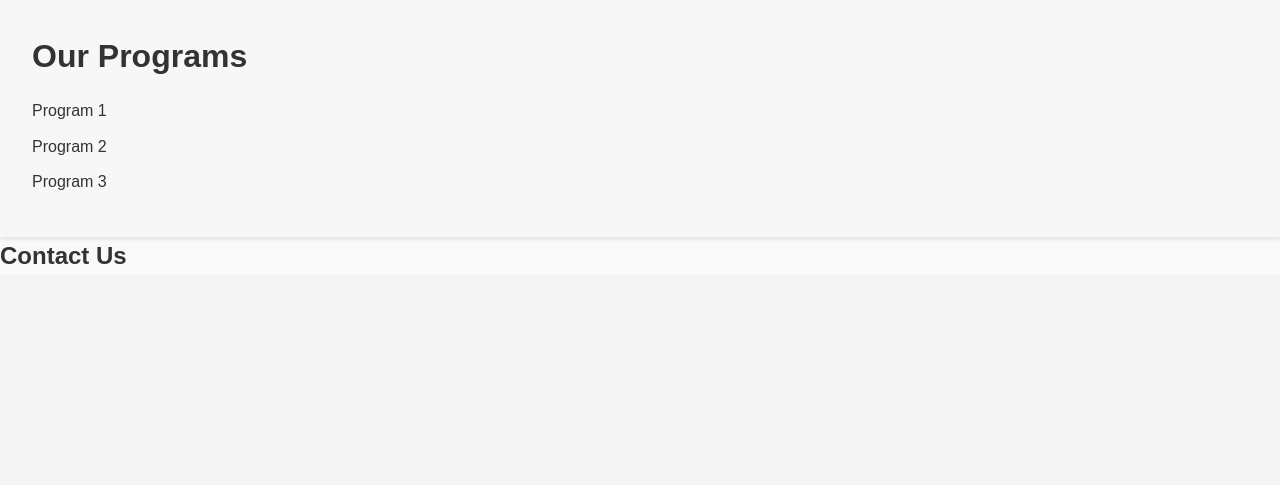
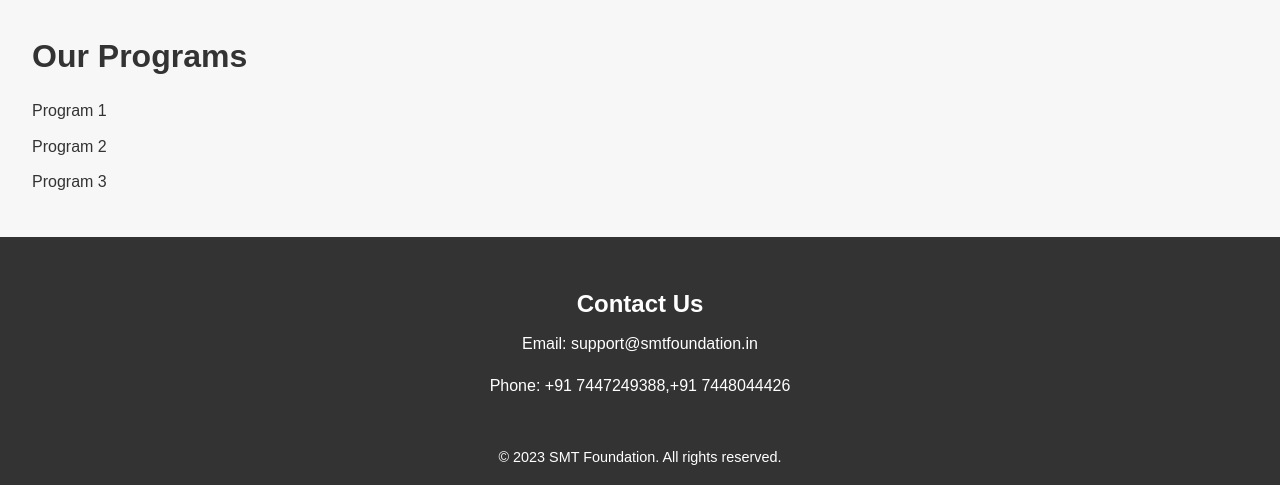
Before and after one commit to icshubham/SMTFoundation, a PHP site: page / in a window 1280 px wide. Shown: the part 1162-1647 px from the top of the page. Before the commit the page ends 1426 px from the top, so only its background shows below. Run offline with PHP 8.4, Linux system fonts and the light colour scheme.

Commit message:
Release 5.2

```diff
--- a/index.html
+++ b/index.html
@@ -12,7 +12,7 @@
   <header>
     <nav>
       <ul>
-        <li><a href="#" class="logo"><img src="images/Logo.png" width="200" height="50" alt="SMT Foundation Logo"></a></li>
+        <li><a href="#" class="logo"><img src="images/Logo.png" width="200" height="42" alt="SMT Foundation Logo"></a></li>
         <li><a href="https://forms.gle/R4t3HXgxCPpy16m48">Join Us</a></li>
       </ul>
     </nav>
@@ -57,4 +57,14 @@
   </main>
   <footer>
     <section class="contact-us">
-      <h2>Contact Us</h2>
+    <h2>Contact Us</h2>
+    <p>Email: <a href="mailto:support@smtfoundation.in">support@smtfoundation.in</a></p>
+    <p>Phone: <a href="tel:+917447249388">+91 7447249388,</a><a href="tel:+917448044426">+91 7448044426</a> </p>
+    </section>
+    <p>&copy; 2023 SMT Foundation. All rights reserved.</p>
+    </footer>
+    <script src="(link unavailable)"></script>
+    <script src="(link unavailable)"></script>
+    <script src="script.js"></script>
+</body>
+</html>
--- a/styles.css
+++ b/styles.css
@@ -147,7 +208,78 @@
     margin-bottom: 10px;
 }
 
-  /* Donate Button */
+/* Footer Styling */
+
+footer {
+    background-color: #333;
+    color: #fff;
+    padding: 1em;
+    text-align: center;
+    clear: both;
+    position: relative;
+    bottom: 0;
+    left: 0;
+    width: 100%;
+}
+
+footer p {
+    font-size: 0.9rem;
+}
+
+/* Media Queries */
+
+@media only screen and (max-width: 768px) {
+    .hero {
+        height: 50vh;
+    }
+    .hero h1 {
+        font-size: 2rem;
+    }
+    .hero p {
+        font-size: 1rem;
+    }
+    .flyer-image {
+        width: 40%;
+    }
+}
+
+@media only screen and (max-width: 480px) {
+    .hero {
+        height: 30vh;
+    }
+    .hero h1 {
+        font-size:
+    }}
+
+    /* Contact Us Section */
+
+.contact-us {
+    background-color: #333;
+    color: #fff;
+    padding: 2em;
+    text-align: center;
+    }
+
+    .contact-us h2 {
+    font-size: 1.5rem;
+    margin-bottom: 0.5rem;
+    }
+
+    .contact-us p {
+    font-size: 1rem;
+    margin-bottom: 1rem;
+    }
+
+    .contact-us a {
+    color: #fff;
+    text-decoration: none;
+    }
+
+    .contact-us a:hover {
+    color: #ccc;
+    }
+
+        /* Donate now button */
 
         .donate-btn {
 background-color: #007bff;
```
Also changed, not shown: other parts of styles.css (+65 -3 lines). Lines whose indentation alone changed are shown as unchanged.
